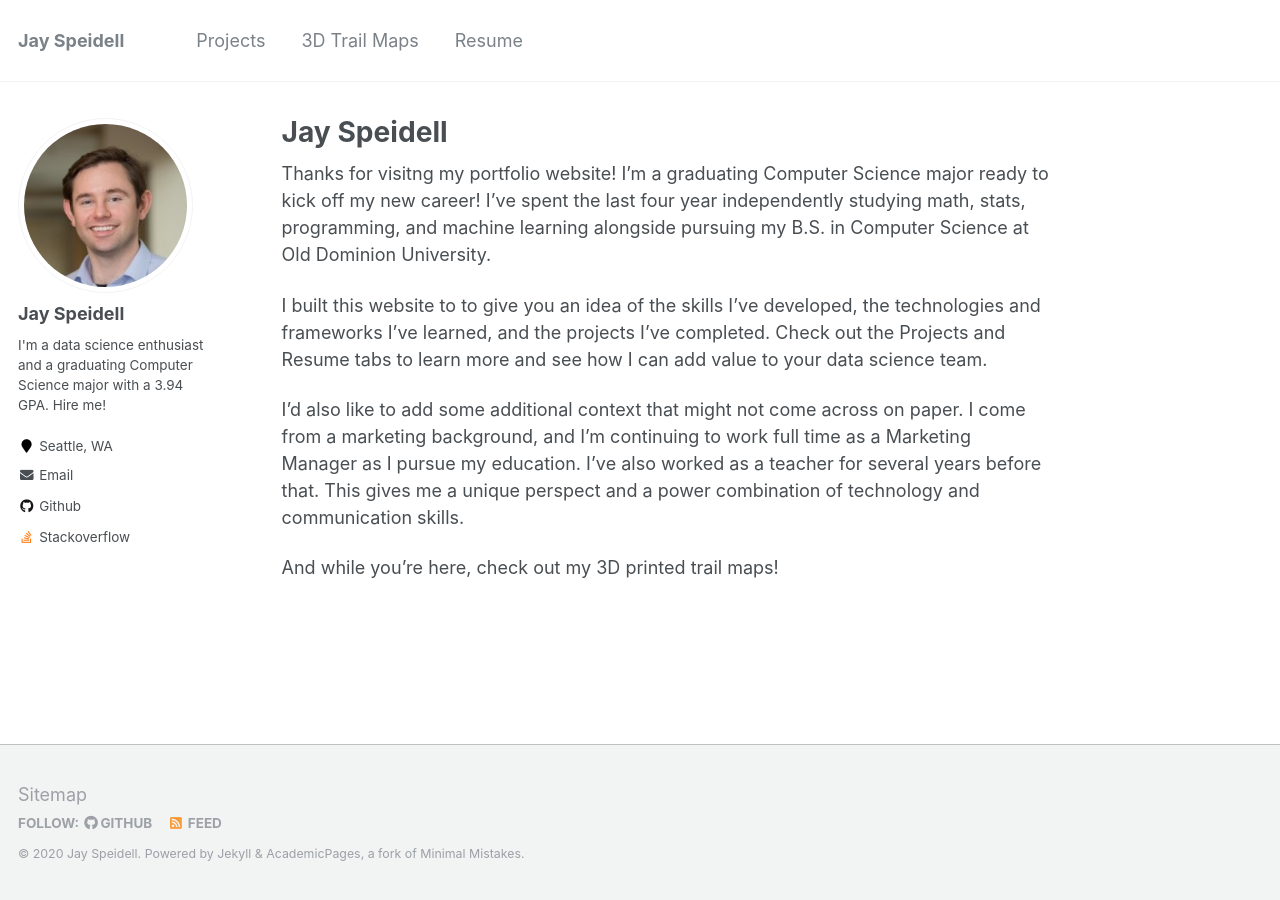
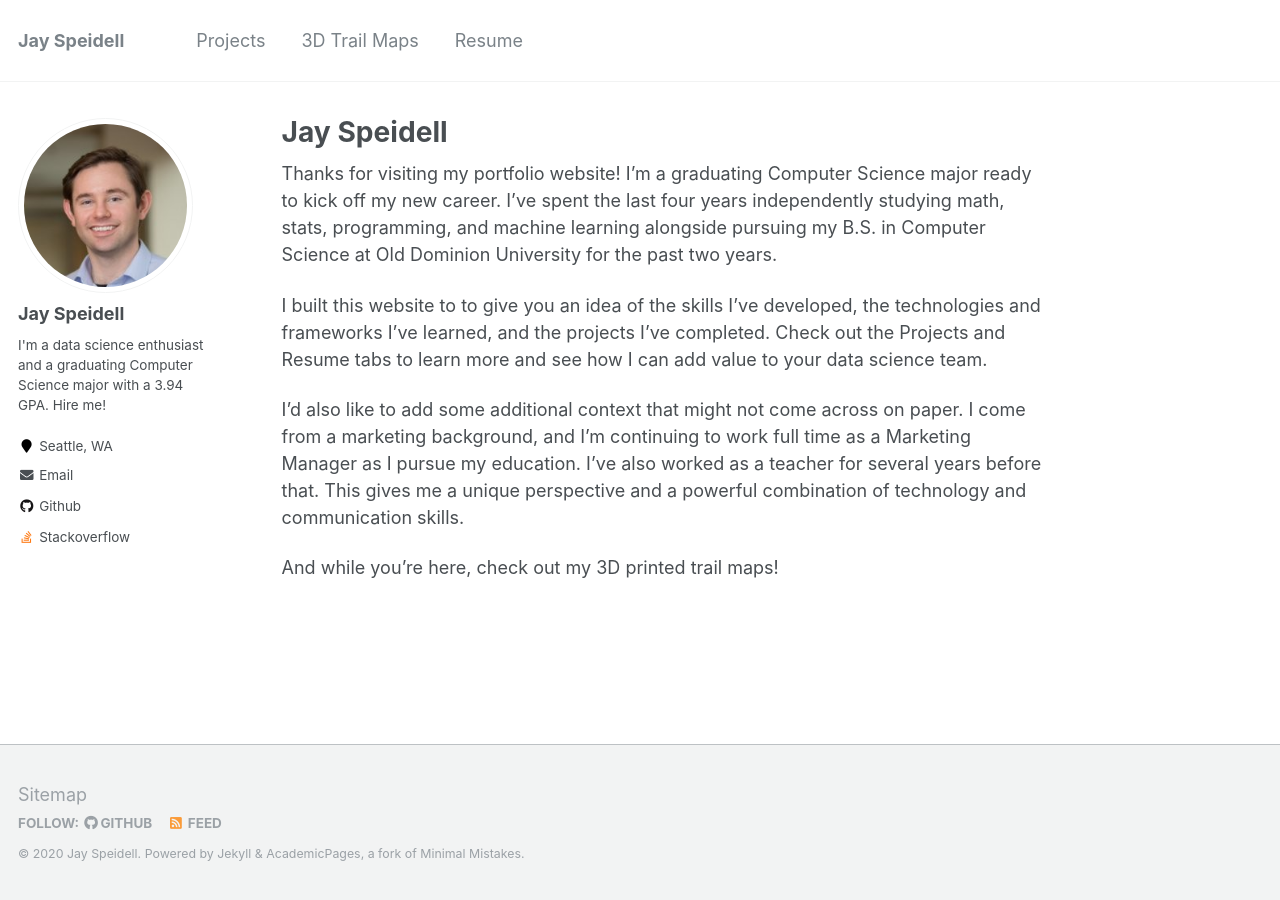
Before and after one commit to jayspeidell/jayspeidell.github.io, a Jekyll site: the page built from _pages/about.md, in a window 1280 px wide. Built offline with Jekyll 4.4.1, drawn with Linux system fonts in a browser that asks for light colours.

Commit message:
home typo corrections

```diff
--- a/_pages/about.md
+++ b/_pages/about.md
@@ -8,10 +8,10 @@ redirect_from:
   - /about.html
 ---
 
-Thanks for visitng my portfolio website! I'm a graduating Computer Science major ready to kick off my new career! I've spent the last four year independently studying math, stats, programming, and machine learning alongside pursuing my B.S. in Computer Science at Old Dominion University.
+Thanks for visiting my portfolio website! I'm a graduating Computer Science major ready to kick off my new career. I've spent the last four years independently studying math, stats, programming, and machine learning alongside pursuing my B.S. in Computer Science at Old Dominion University for the past two years.
 
 I built this website to to give you an idea of the skills I've developed, the technologies and frameworks I've learned, and the projects I've completed. Check out the Projects and Resume tabs to learn more and see how I can add value to your data science team.
 
-I'd also like to add some additional context that might not come across on paper. I come from a marketing background, and I'm continuing to work full time as a Marketing Manager as I pursue my education. I've also worked as a teacher for several years before that. This gives me a unique perspect and a power combination of technology and communication skills.
+I'd also like to add some additional context that might not come across on paper. I come from a marketing background, and I'm continuing to work full time as a Marketing Manager as I pursue my education. I've also worked as a teacher for several years before that. This gives me a unique perspective and a powerful combination of technology and communication skills.
 
 And while you're here, check out my 3D printed trail maps!
```
